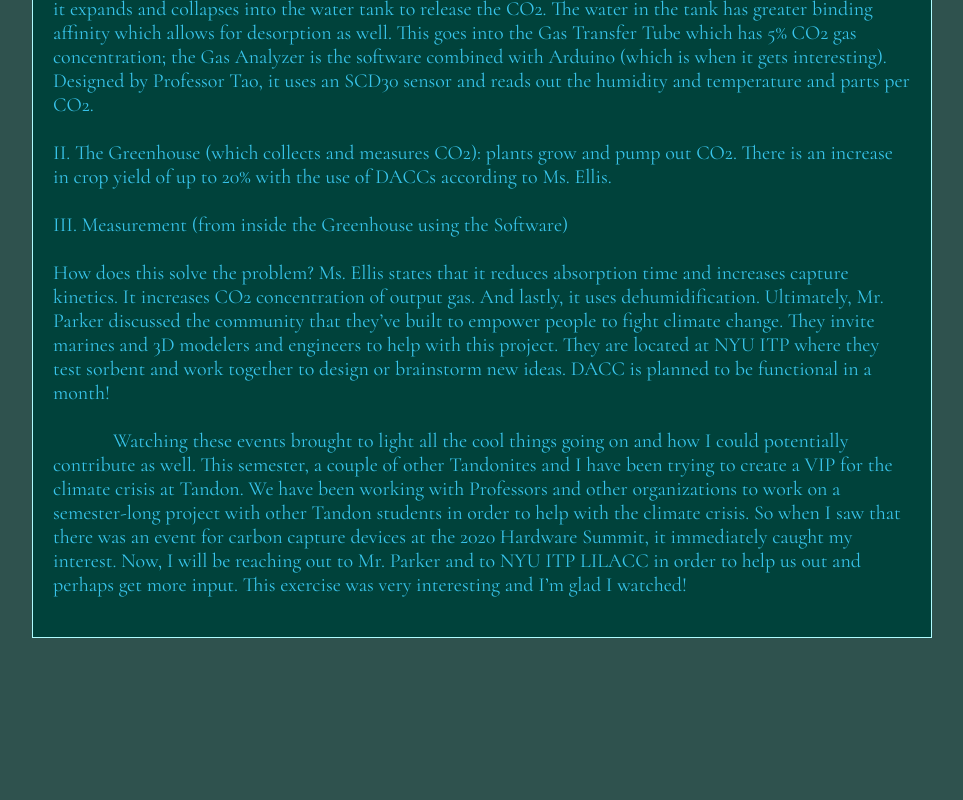
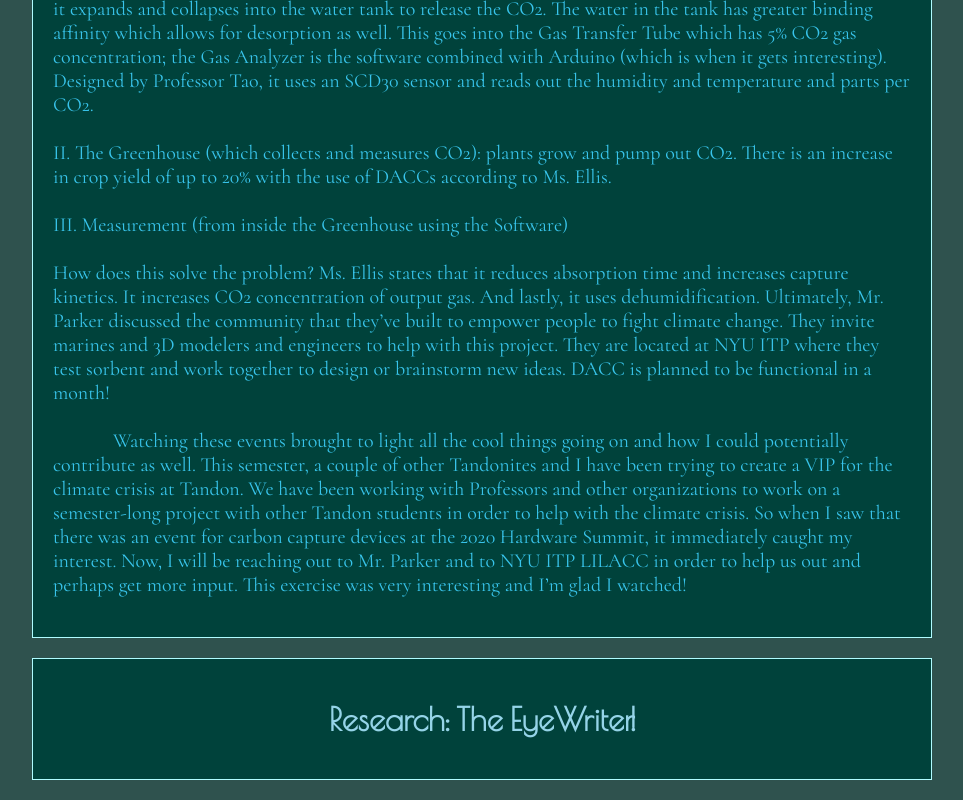
Before and after one commit to UmaDhamija/BBMS, a plain HTML site: page index.html in a window 1280 px wide. Shown: the part 6054-6854 px from the top of the page, without its empty margins (310-1273 px from the left). Before the commit the page ends 6752 px from the top, so only its background shows below. Drawn offline with nearby package versions, Linux system fonts and the light colour scheme; a script that the page names is missing.

Commit message:
i don't know which commit

```diff
--- a/index.html
+++ b/index.html
@@ -132,8 +132,8 @@
 
       <div class="line"></div>
 
-      <div class="#">
-
+      <div class=" header each-week">
+          <h1><a href="https://sites.google.com/nyu.edu/umadhamija-research-bbms/home?authuser=2" target="_blank">Research: The EyeWriter!</a></h1>
       </div>
 
    </div> <!-- closes right side -->
```
